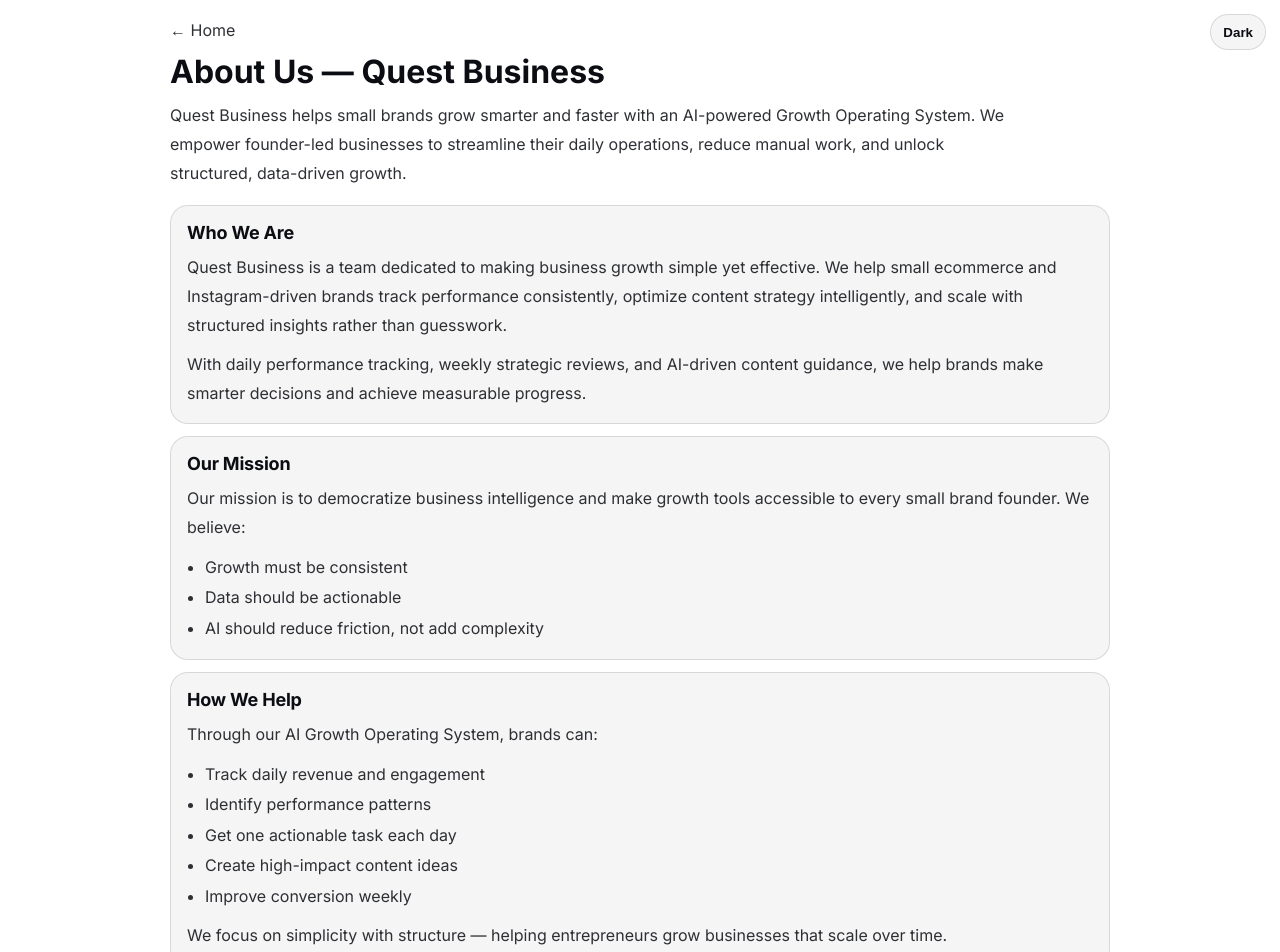
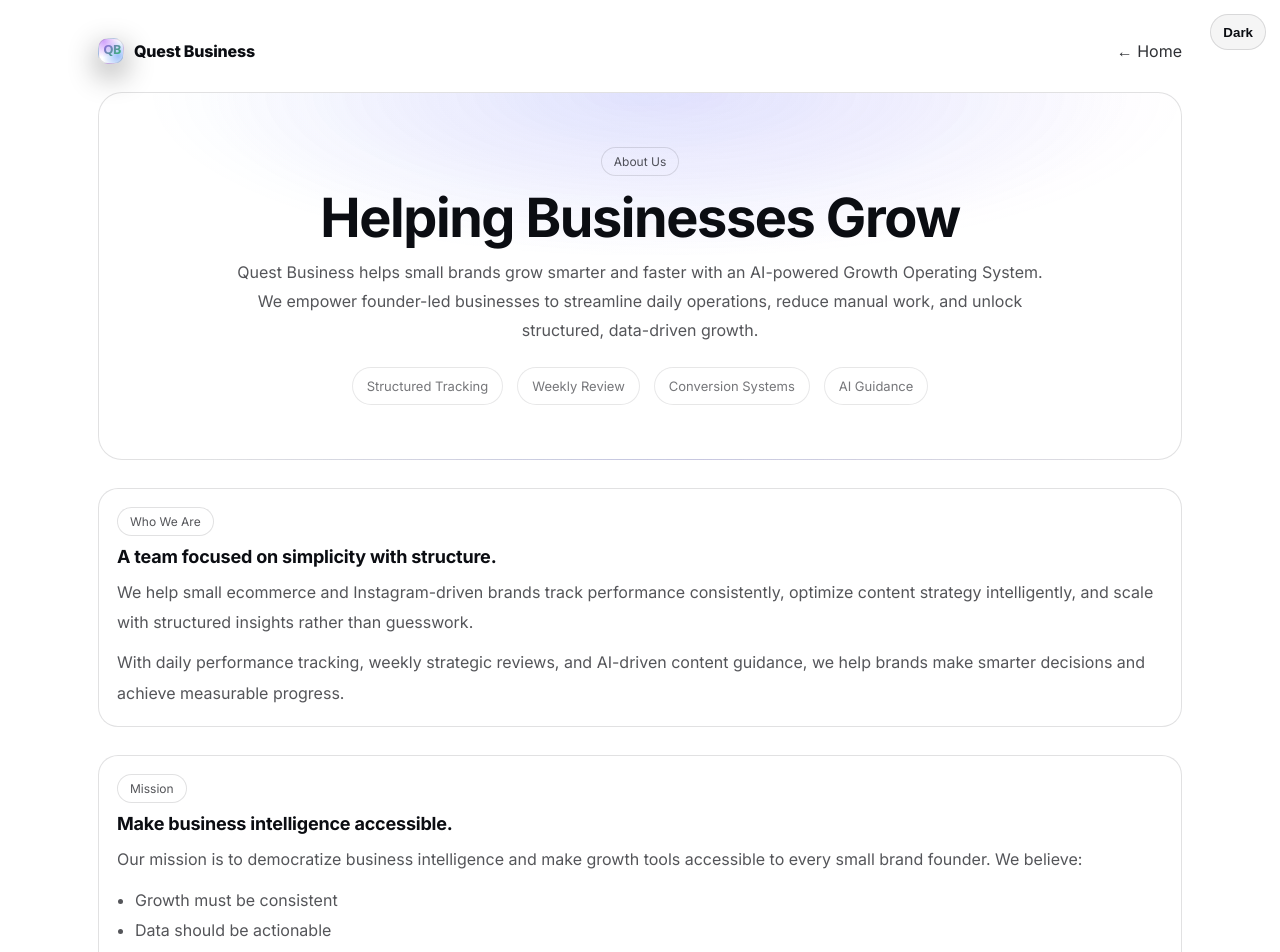
Before and after one commit to Vinayakfreak/questbusiness-web, a Next.js app: page /about in a window 1280 px wide. Shown: the top 952 px of the page. Built offline with nearby package versions, Linux system fonts and the light colour scheme.

Commit message:
Redesign About page to Framer-style hero

```diff
--- /dev/null
+++ b/src/app/about/about.module.css
@@ -0,0 +1,111 @@
+.wrap {
+  max-width: 1120px;
+  margin: 0 auto;
+  padding: 28px 18px 70px;
+}
+
+.top {
+  display: flex;
+  align-items: center;
+  justify-content: space-between;
+  gap: 16px;
+  padding: 10px 0 18px;
+}
+
+.brand {
+  display: inline-flex;
+  align-items: center;
+  gap: 10px;
+  font-weight: 800;
+  letter-spacing: -0.2px;
+}
+
+.hero {
+  margin-top: 10px;
+  border: 1px solid var(--border);
+  border-radius: 24px;
+  background:
+    radial-gradient(900px 300px at 50% 0%, rgba(59, 130, 246, 0.12), transparent 55%),
+    radial-gradient(900px 300px at 55% 0%, rgba(168, 85, 247, 0.10), transparent 55%),
+    rgba(255, 255, 255, 0.03);
+  padding: 54px 28px;
+  text-align: center;
+}
+
+.pill {
+  display: inline-flex;
+  align-items: center;
+  justify-content: center;
+  padding: 6px 12px;
+  border-radius: 999px;
+  border: 1px solid var(--border);
+  background: rgba(255, 255, 255, 0.03);
+  font-size: 12px;
+  color: var(--muted);
+}
+
+.h1 {
+  margin-top: 14px;
+  font-size: 54px;
+  letter-spacing: -1.4px;
+  line-height: 1.04;
+}
+
+.sub {
+  margin: 12px auto 0;
+  max-width: 820px;
+  color: var(--muted);
+  line-height: 1.8;
+  font-size: 16px;
+}
+
+.logoRow {
+  margin-top: 22px;
+  display: flex;
+  flex-wrap: wrap;
+  gap: 14px;
+  justify-content: center;
+  align-items: center;
+  opacity: 0.8;
+}
+
+.logo {
+  border: 1px solid var(--border);
+  background: rgba(255, 255, 255, 0.02);
+  border-radius: 999px;
+  padding: 10px 14px;
+  font-size: 13px;
+  color: var(--muted);
+}
+
+.section {
+  margin-top: 28px;
+  border: 1px solid var(--border);
+  border-radius: 20px;
+  background: rgba(255, 255, 255, 0.03);
+  padding: 18px;
+}
+
+.h2 {
+  font-size: 18px;
+  letter-spacing: -0.2px;
+}
+
+.p {
+  margin-top: 10px;
+  color: var(--muted);
+  line-height: 1.9;
+}
+
+.ul {
+  margin-top: 10px;
+  padding-left: 18px;
+  color: var(--muted);
+  line-height: 1.9;
+}
+
+@media (max-width: 980px) {
+  .h1 {
+    font-size: 36px;
+  }
+}
--- a/src/app/about/page.tsx
+++ b/src/app/about/page.tsx
@@ -1,105 +1,97 @@
 import Link from "next/link";
+import styles from "./about.module.css";
+import { QBLogo } from "../components/QBLogo";
 
 export default function AboutPage() {
   return (
-    <div style={{ maxWidth: 980, margin: "0 auto", padding: 20 }}>
+    <div className={styles.wrap}>
+      <header className={styles.top}>
+        <div className={styles.brand}>
+          <QBLogo size={26} />
+          <span>Quest Business</span>
+        </div>
         <Link href="/" style={{ opacity: 0.85 }}>
           ← Home
         </Link>
+      </header>
 
-      <h1 style={{ marginTop: 12 }}>About Us — Quest Business</h1>
-      <p style={{ marginTop: 10, opacity: 0.85, lineHeight: 1.8, maxWidth: 860 }}>
+      {/* Hero */}
+      <section className={styles.hero}>
+        <div className={styles.pill}>About Us</div>
+        <h1 className={styles.h1}>Helping Businesses Grow</h1>
+        <p className={styles.sub}>
           Quest Business helps small brands grow smarter and faster with an AI-powered Growth Operating System. We empower
-        founder-led businesses to streamline their daily operations, reduce manual work, and unlock structured,
-        data-driven growth.
+          founder-led businesses to streamline daily operations, reduce manual work, and unlock structured, data-driven
+          growth.
         </p>
 
-      <div
-        style={{
-          marginTop: 18,
-          display: "grid",
-          gridTemplateColumns: "repeat(12, 1fr)",
-          gap: 12,
-        }}
-      >
-        <section
-          style={{
-            gridColumn: "span 12",
-            border: "1px solid var(--border)",
-            borderRadius: 18,
-            background: "var(--panel)",
-            padding: 16,
-          }}
-        >
-          <h2 style={{ fontSize: 18, letterSpacing: -0.2 }}>Who We Are</h2>
-          <p style={{ marginTop: 10, opacity: 0.85, lineHeight: 1.8 }}>
-            Quest Business is a team dedicated to making business growth simple yet effective. We help small ecommerce and
-            Instagram-driven brands track performance consistently, optimize content strategy intelligently, and scale with
-            structured insights rather than guesswork.
+        <div className={styles.logoRow} aria-label="Trusted by">
+          <div className={styles.logo}>Structured Tracking</div>
+          <div className={styles.logo}>Weekly Review</div>
+          <div className={styles.logo}>Conversion Systems</div>
+          <div className={styles.logo}>AI Guidance</div>
+        </div>
+      </section>
+
+      {/* Who We Are */}
+      <section className={styles.section}>
+        <div className={styles.pill}>Who We Are</div>
+        <h2 className={styles.h2} style={{ marginTop: 10 }}>
+          A team focused on simplicity with structure.
+        </h2>
+        <p className={styles.p}>
+          We help small ecommerce and Instagram-driven brands track performance consistently, optimize content strategy
+          intelligently, and scale with structured insights rather than guesswork.
         </p>
-          <p style={{ marginTop: 10, opacity: 0.85, lineHeight: 1.8 }}>
+        <p className={styles.p}>
           With daily performance tracking, weekly strategic reviews, and AI-driven content guidance, we help brands make
           smarter decisions and achieve measurable progress.
         </p>
       </section>
 
-        <section
-          style={{
-            gridColumn: "span 12",
-            border: "1px solid var(--border)",
-            borderRadius: 18,
-            background: "var(--panel)",
-            padding: 16,
-          }}
-        >
-          <h2 style={{ fontSize: 18, letterSpacing: -0.2 }}>Our Mission</h2>
-          <p style={{ marginTop: 10, opacity: 0.85, lineHeight: 1.8 }}>
+      {/* Mission */}
+      <section className={styles.section}>
+        <div className={styles.pill}>Mission</div>
+        <h2 className={styles.h2} style={{ marginTop: 10 }}>
+          Make business intelligence accessible.
+        </h2>
+        <p className={styles.p}>
           Our mission is to democratize business intelligence and make growth tools accessible to every small brand
           founder. We believe:
         </p>
-          <ul style={{ marginTop: 10, paddingLeft: 18, opacity: 0.85, lineHeight: 1.9 }}>
+        <ul className={styles.ul}>
           <li>Growth must be consistent</li>
           <li>Data should be actionable</li>
           <li>AI should reduce friction, not add complexity</li>
         </ul>
       </section>
 
-        <section
-          style={{
-            gridColumn: "span 12",
-            border: "1px solid var(--border)",
-            borderRadius: 18,
-            background: "var(--panel)",
-            padding: 16,
-          }}
-        >
-          <h2 style={{ fontSize: 18, letterSpacing: -0.2 }}>How We Help</h2>
-          <p style={{ marginTop: 10, opacity: 0.85, lineHeight: 1.8 }}>
-            Through our AI Growth Operating System, brands can:
-          </p>
-          <ul style={{ marginTop: 10, paddingLeft: 18, opacity: 0.85, lineHeight: 1.9 }}>
+      {/* How We Help */}
+      <section className={styles.section}>
+        <div className={styles.pill}>How We Help</div>
+        <h2 className={styles.h2} style={{ marginTop: 10 }}>
+          A simple loop that compounds.
+        </h2>
+        <p className={styles.p}>Through our AI Growth Operating System, brands can:</p>
+        <ul className={styles.ul}>
           <li>Track daily revenue and engagement</li>
           <li>Identify performance patterns</li>
           <li>Get one actionable task each day</li>
           <li>Create high-impact content ideas</li>
           <li>Improve conversion weekly</li>
         </ul>
-          <p style={{ marginTop: 10, opacity: 0.85, lineHeight: 1.8 }}>
+        <p className={styles.p}>
           We focus on simplicity with structure — helping entrepreneurs grow businesses that scale over time.
         </p>
       </section>
 
-        <section
-          style={{
-            gridColumn: "span 12",
-            border: "1px solid var(--border)",
-            borderRadius: 18,
-            background: "var(--panel)",
-            padding: 16,
-          }}
-        >
-          <h2 style={{ fontSize: 18, letterSpacing: -0.2 }}>Our Core Values</h2>
-          <ul style={{ marginTop: 10, paddingLeft: 18, opacity: 0.85, lineHeight: 1.9 }}>
+      {/* Values */}
+      <section className={styles.section}>
+        <div className={styles.pill}>Values</div>
+        <h2 className={styles.h2} style={{ marginTop: 10 }}>
+          Our Core Values
+        </h2>
+        <ul className={styles.ul}>
           <li>
             <b>Innovation First</b> — We embrace cutting-edge AI to simplify growth.
           </li>
@@ -115,6 +107,5 @@
         </ul>
       </section>
     </div>
-    </div>
   );
 }
```
Lines whose indentation alone changed are shown as unchanged.
